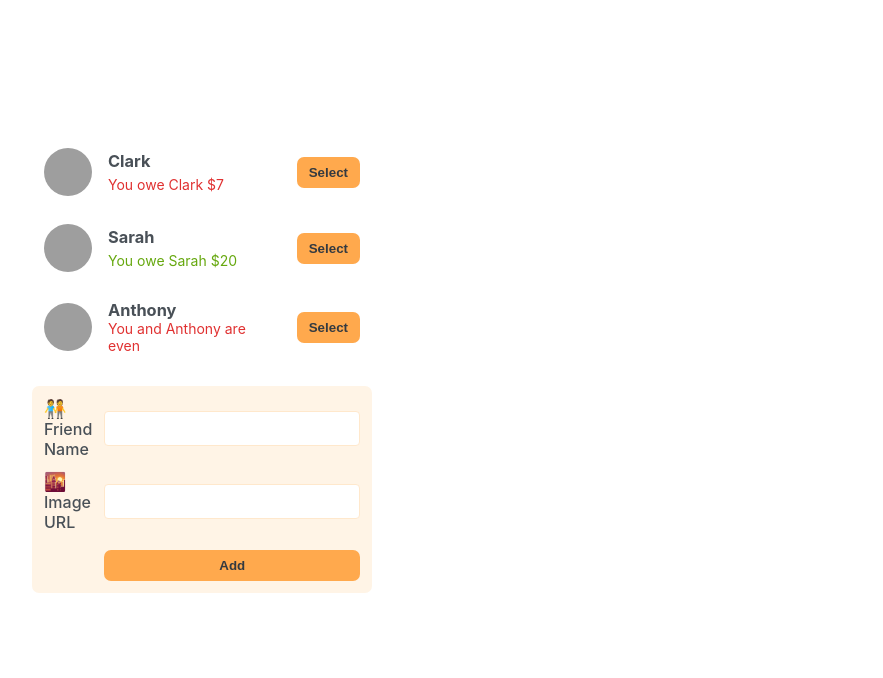
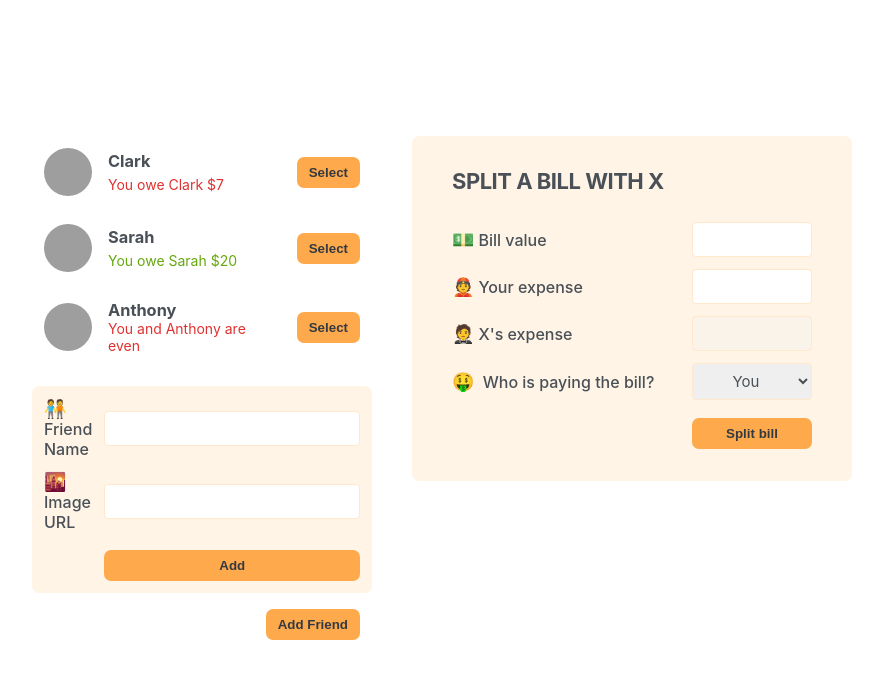
Before and after one commit to JoabPa/eat-n-split, a JavaScript app: page / in a window 1280 px wide. Shown: the top 678 px of the page, without its empty margins (198-1081 px from the left). Built offline with nearby package versions, Linux system fonts and the light colour scheme; grey boxes are pictures that could not be loaded; the HTML template or start-up script is replaced by a standard one.

Commit message:
Added FormSplitBill component

```diff
--- a/src/App.js
+++ b/src/App.js
@@ -25,7 +25,9 @@
       <div className='sidebar'>
         <FriendsList />
         <FormAddFriend />
+        <Button>Add Friend</Button>
       </div>
+      <FormSplitBill />
     </div>
   );
 }
@@ -82,3 +84,28 @@
     </form>
   );
 }
+
+function FormSplitBill() {
+  return (
+    <form className='form-split-bill'>
+      <h2>Split a bill with X</h2>
+
+      <label>💵Bill value</label>
+      <input type='text' />
+
+      <label>👲Your expense</label>
+      <input type='text' />
+
+      <label>🤵X's expense</label>
+      <input type='text' disabled />
+
+      <label>🤑 Who is paying the bill?</label>
+      <select>
+        <option value='user'>You</option>
+        <option value='friend'>X</option>
+      </select>
+
+      <Button>Split bill</Button>
+    </form>
+  );
+}
```
